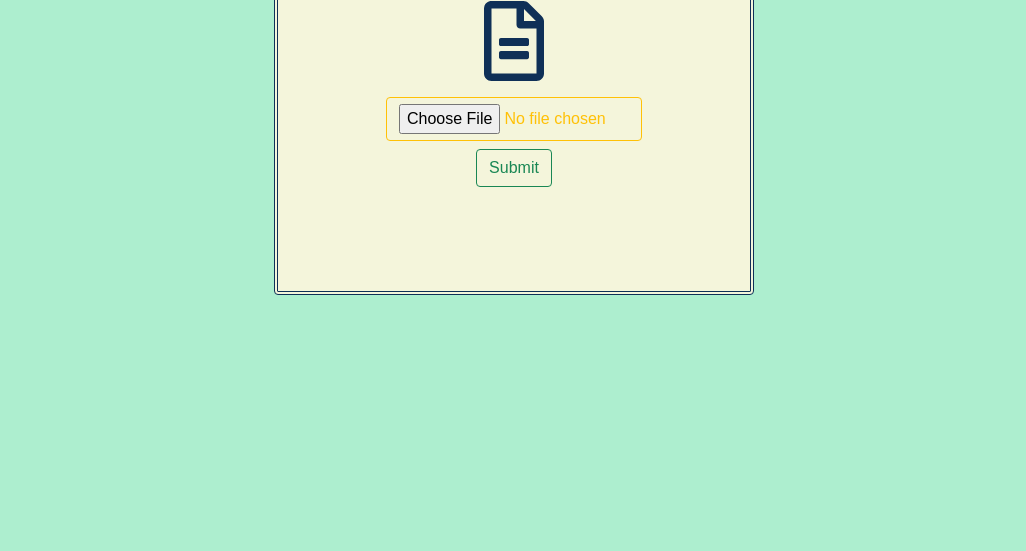
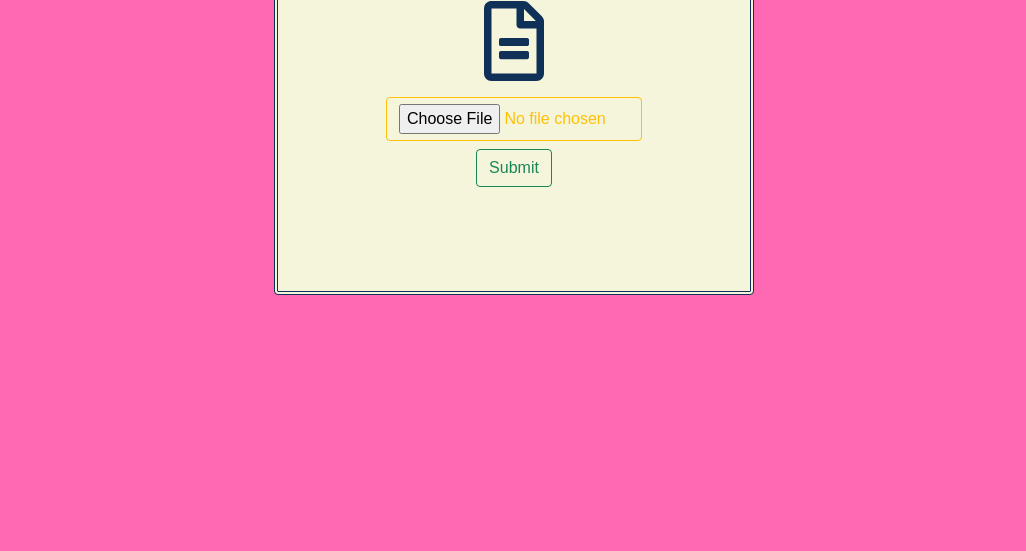
Before and after one commit to harshverma12/file-compressor, a plain HTML site: page index.html in a window 1280 px wide. Shown: the part 249-800 px from the top of the page, without its empty margins (126-1152 px from the left). Drawn offline with nearby package versions, Linux system fonts and the light colour scheme.

Commit message:
Update styles.css

```diff
--- a/styles.css
+++ b/styles.css
@@ -2,7 +2,7 @@ body{
     color: #0f3057;
     font-family: Arial, Helvetica, sans-serif;
     text-align: center;
-    background-color: #adeecf;
+    background-color: 	#FF69B4;
 }
 
 h2{
```
